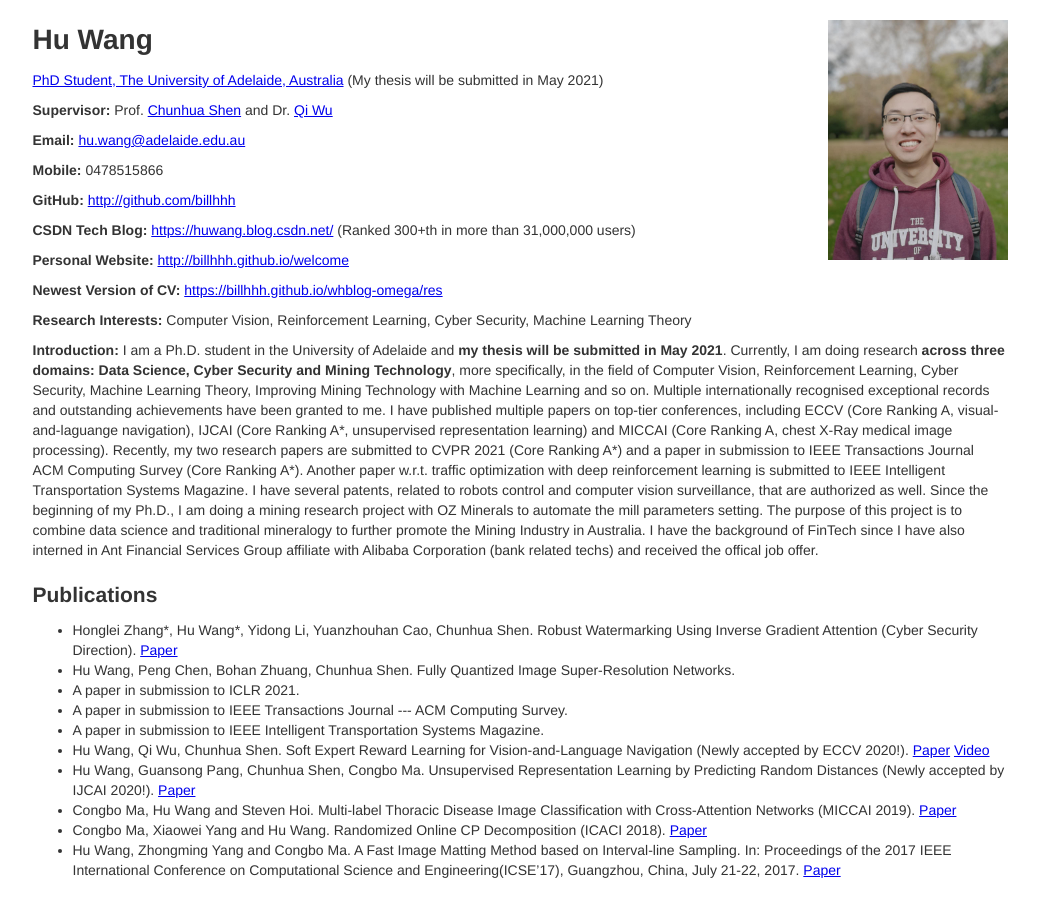
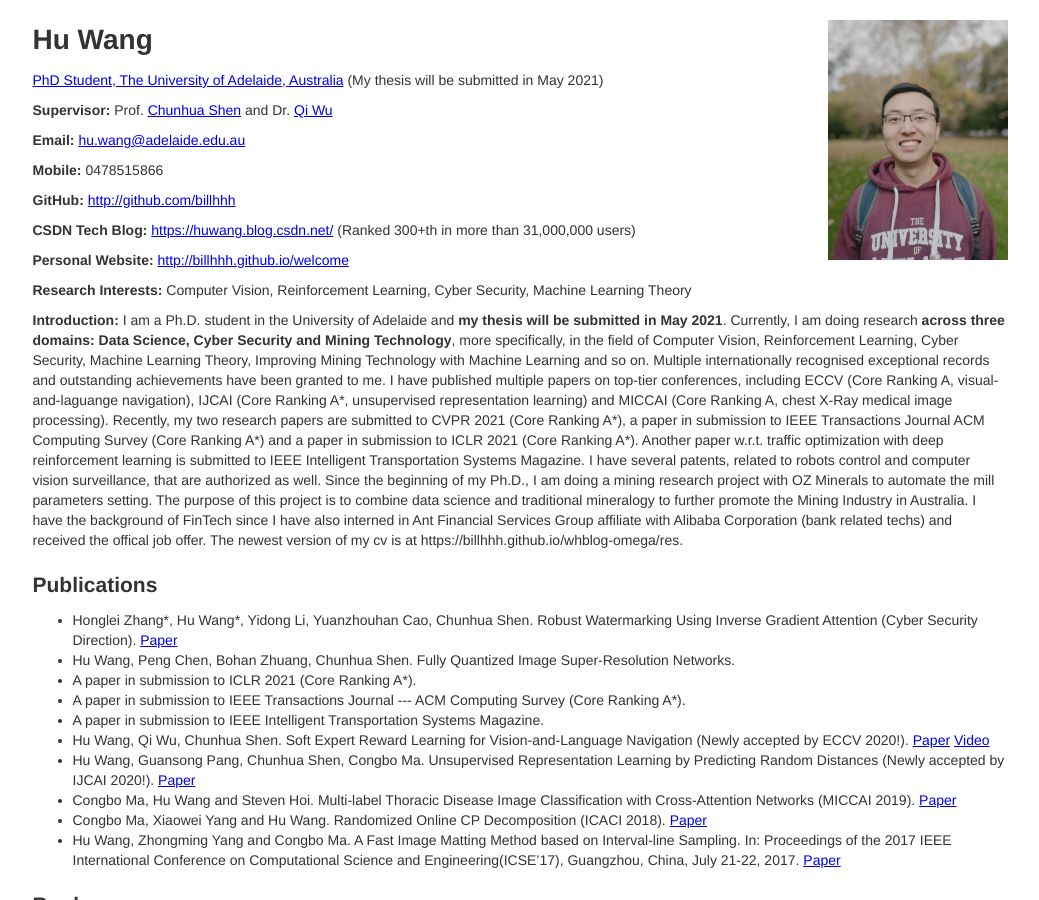
Before and after one commit to billhhh/whblog-omega, a Jekyll site: the page res/index.html, which Jekyll copies as it is, in a window 1280 px wide and 900 px high. Shown: the whole window, without its empty margins (120-1159 px from the left). Built offline with Jekyll 4.4.1, drawn with Linux system fonts in a browser that asks for light colours.

Commit message:
Update index.html

```diff
--- a/res/index.html
+++ b/res/index.html
@@ -38,10 +38,6 @@
         <a href="http://billhhh.github.io/welcome">http://billhhh.github.io/welcome</a>
       </p>
       <p>
-        <strong>Newest Version of CV:</strong>
-        <a href="https://billhhh.github.io/whblog-omega/res">https://billhhh.github.io/whblog-omega/res</a>
-      </p>
-      <p>
         <strong>Research Interests:</strong>
         Computer Vision, Reinforcement Learning, Cyber Security, Machine Learning Theory
       </p>
@@ -51,11 +47,11 @@
 	Currently, I am doing research <strong>across three domains: Data Science, Cyber Security and Mining Technology</strong>, more specifically, in the field of Computer Vision, Reinforcement Learning, Cyber Security, Machine Learning Theory, Improving Mining Technology with Machine Learning and so on.
 	Multiple internationally recognised exceptional records and outstanding achievements have been granted to me.
 	I have published multiple papers on top-tier conferences, including ECCV (Core Ranking A, visual-and-laguange navigation), IJCAI (Core Ranking A*, unsupervised representation learning) and MICCAI (Core Ranking A, chest X-Ray medical image processing).
-	Recently, my two research papers are submitted to CVPR 2021 (Core Ranking A*) and a paper in submission to IEEE Transactions Journal ACM Computing Survey (Core Ranking A*).
+	Recently, my two research papers are submitted to CVPR 2021 (Core Ranking A*), a paper in submission to IEEE Transactions Journal ACM Computing Survey (Core Ranking A*) and a paper in submission to ICLR 2021 (Core Ranking A*).
 	Another paper w.r.t. traffic optimization with deep reinforcement learning is submitted to IEEE Intelligent Transportation Systems Magazine.
 	I have several patents, related to robots control and computer vision surveillance, that are authorized as well.
 	Since the beginning of my Ph.D., I am doing a mining research project with OZ Minerals to automate the mill parameters setting. The purpose of this project is to combine data science and traditional mineralogy to further promote the Mining Industry in Australia.
-	I have the background of FinTech since I have also interned in Ant Financial Services Group affiliate with Alibaba Corporation (bank related techs) and received the offical job offer.
+	I have the background of FinTech since I have also interned in Ant Financial Services Group affiliate with Alibaba Corporation (bank related techs) and received the offical job offer. The newest version of my cv is at https://billhhh.github.io/whblog-omega/res.
       </p>
 
 
@@ -69,10 +65,10 @@
             Hu Wang, Peng Chen, Bohan Zhuang, Chunhua Shen. Fully Quantized Image Super-Resolution Networks.
           </li>
 	  <li>
-            A paper in submission to ICLR 2021.
+            A paper in submission to ICLR 2021 (Core Ranking A*).
           </li>
 	  <li>
-            A paper in submission to IEEE Transactions Journal --- ACM Computing Survey.
+            A paper in submission to IEEE Transactions Journal --- ACM Computing Survey (Core Ranking A*).
           </li>
           <li>
             A paper in submission to IEEE Intelligent Transportation Systems Magazine.
```
